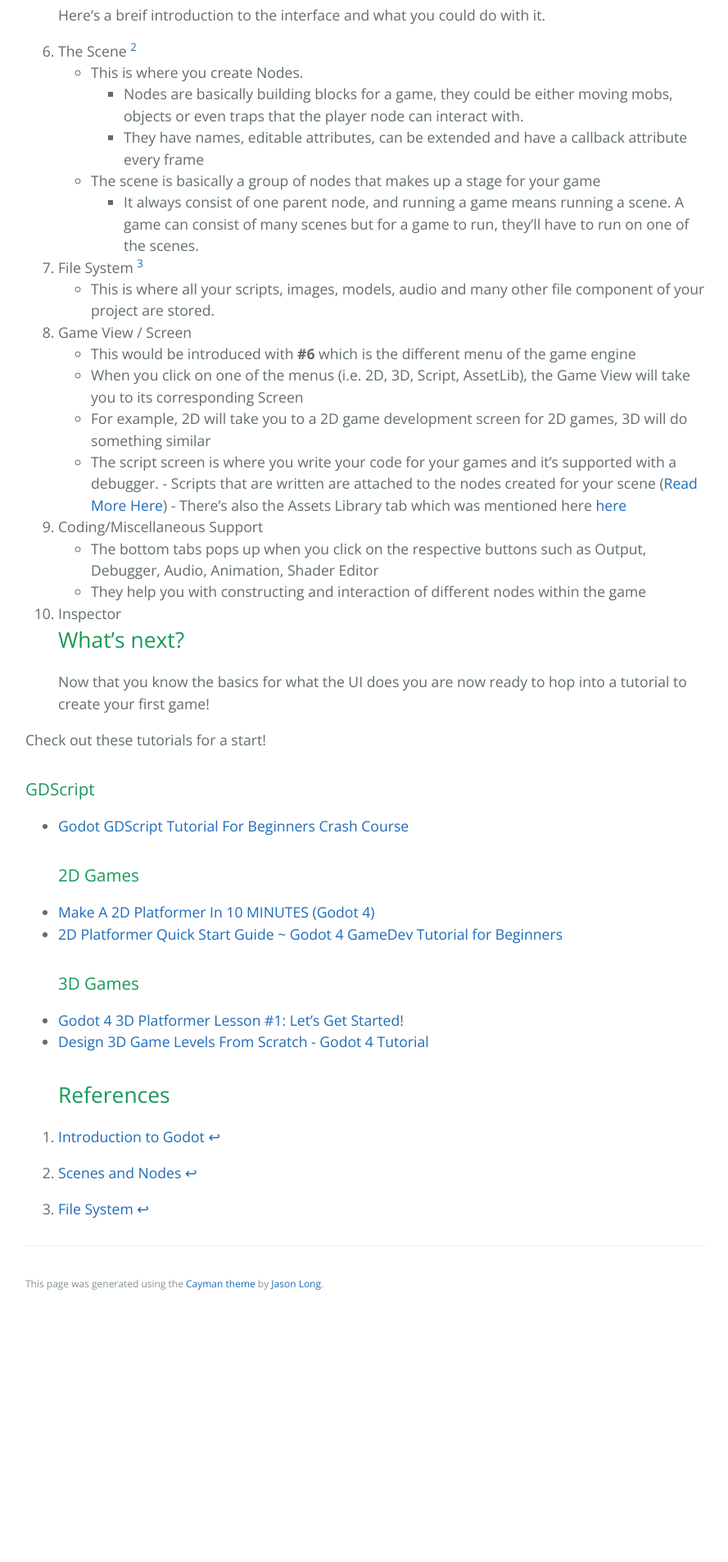
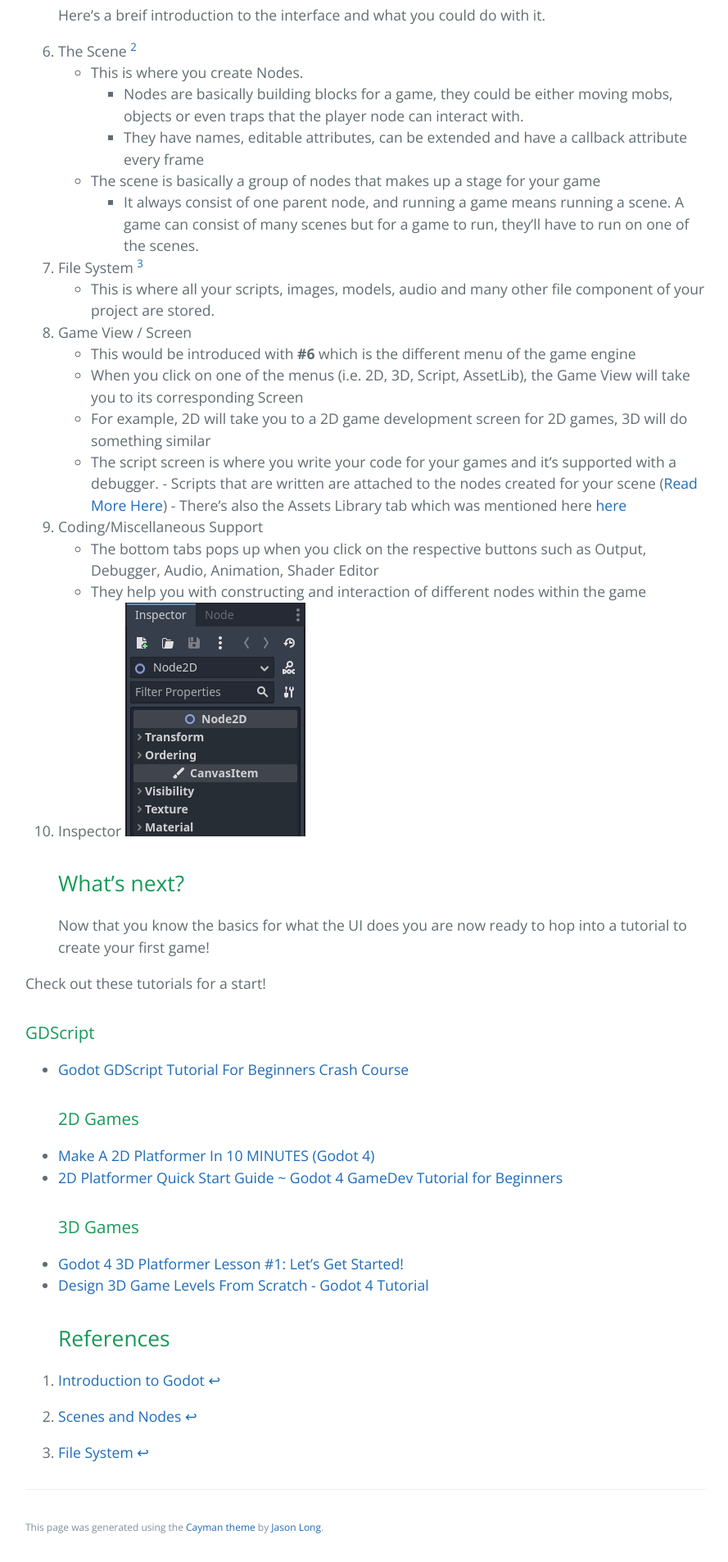
Before and after one commit to learning-software-engineering/learning-software-engineering.github.io, a Jekyll site: the page built from Topics/Tech_Stacks/Godot/Intro to Godot.md, in a window 1280 px wide. Shown: the part 3683-5588 px from the top of the page at 82% size, without its empty margins (193-1082 px from the left). Built offline with Jekyll 4.4.1, drawn with Linux system fonts in a browser that asks for light colours; our own code applies the rules of GitHub Pages for plain Markdown files; before the commit the page ends 5291 px from its top, so only the background shows below that.

Commit message:
Update Intro to Godot.md

```diff
--- a/Topics/Tech_Stacks/Godot/Intro to Godot.md
+++ b/Topics/Tech_Stacks/Godot/Intro to Godot.md
@@ -60,6 +60,7 @@
      - The bottom tabs pops up when you click on the respective buttons such as Output, Debugger, Audio, Animation, Shader Editor
      - They help you with constructing and interaction of different nodes within the game
 5. Inspector
+   	![Image of Inspector](editor_intro_inspector_dock.webp)
 ## What's next?
 Now that you know the basics for what the UI does you are now ready to hop into a tutorial to create your first game!
 
```
